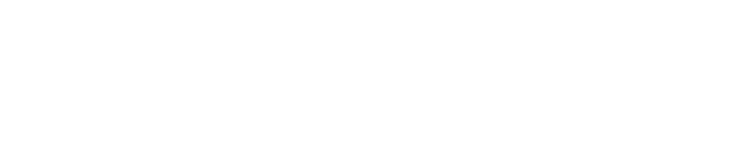
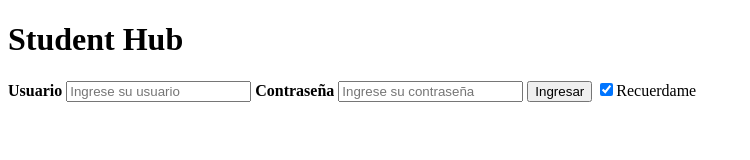
Before and after one commit to Johepdgc/StudentHub2.0, a plain HTML site: page index.html in a window 1280 px wide. Shown: the whole page, without its empty margins (0-750 px from the left). Drawn offline with Linux system fonts and the light colour scheme.

Commit message:
commit1.1

```diff
--- a/index.html
+++ b/index.html
@@ -3,9 +3,25 @@
 <head>
     <meta charset="UTF-8">
     <meta name="viewport" content="width=device-width, initial-scale=1.0">
-    <title>Document</title>
+    <title>Student Hub</title>
 </head>
 <body>
+    <h1>Student Hub</h1>
+
+    <form action="action_page.php" method="post">
+        <div class="container">
+            <label for="uname"><b>Usuario</b></label>
+            <input type="text" placeholder="Ingrese su usuario" name="uname" required>
+
+            <label for="psw"><b>Contraseña</b></label>
+            <input type="password" placeholder="Ingrese su contraseña" name="psw" required>
+
+            <button type="submit">Ingresar</button>
+            <label>
+                <input type="checkbox" checked="checked" name="remember">Recuerdame
+            </label>
+        </div>
+    </form>
 
 </body>
 </html>
```
